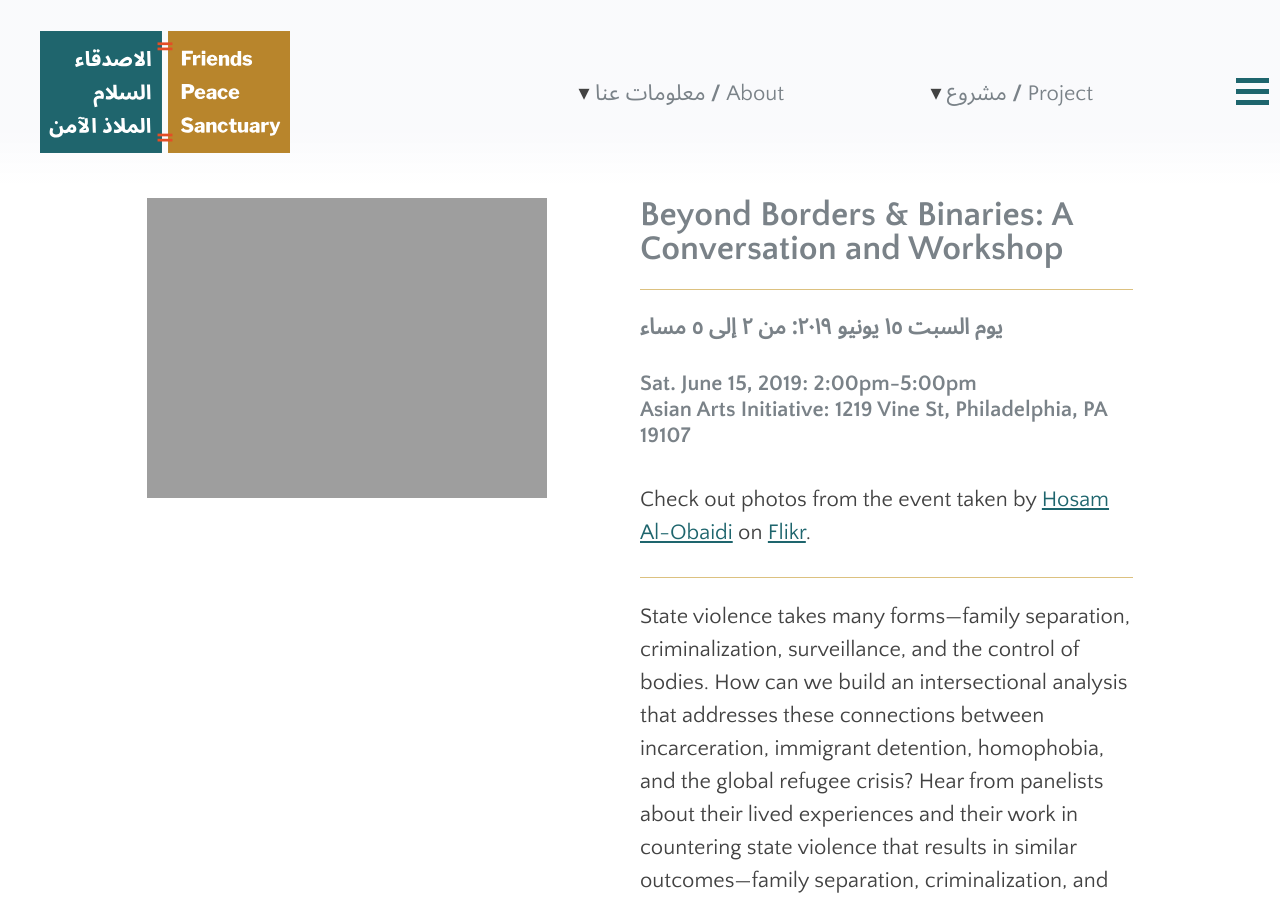
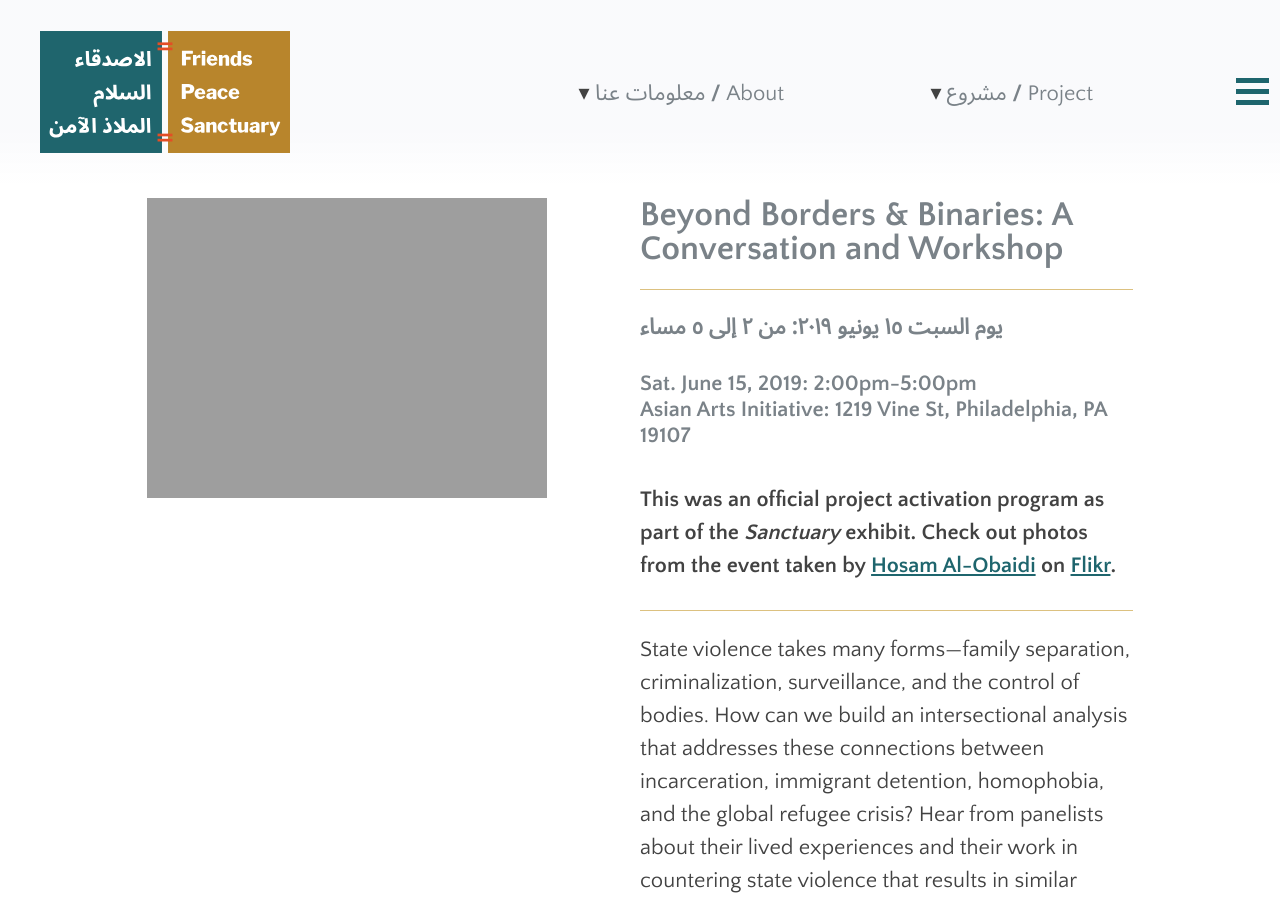
Before and after one commit to swat-ds/fps.swarthmore.edu, a Jekyll site: the page built from _posts/2019-05-27-beyond-borders-binaries-a-conversation-and-workshop.md, in a window 1280 px wide and 900 px high. Built offline with Jekyll 4.4.1, drawn with Linux system fonts in a browser that asks for light colours.

Commit message:
Update 2019-05-27-beyond-borders-binaries-a-conversation-and-workshop.md

```diff
--- a/_posts/2019-05-27-beyond-borders-binaries-a-conversation-and-workshop.md
+++ b/_posts/2019-05-27-beyond-borders-binaries-a-conversation-and-workshop.md
@@ -15,7 +15,7 @@ gallery:
   - beyond borders image.jpg
 event_fb_url: 'https://www.facebook.com/events/455654898524386/'
 ---
-Check out photos from the event taken by [Hosam Al-Obaidi](https://www.facebook.com/Say-Cheese-106758220748744/) on [Flikr](https://www.flickr.com/gp/154354320@N05/yT6466).
+**This was an official project activation program as part of the _Sanctuary_ exhibit. Check out photos from the event taken by [Hosam Al-Obaidi](https://www.facebook.com/Say-Cheese-106758220748744/) on [Flikr](https://www.flickr.com/gp/154354320@N05/yT6466).**
 
 <hr/>
 
```
